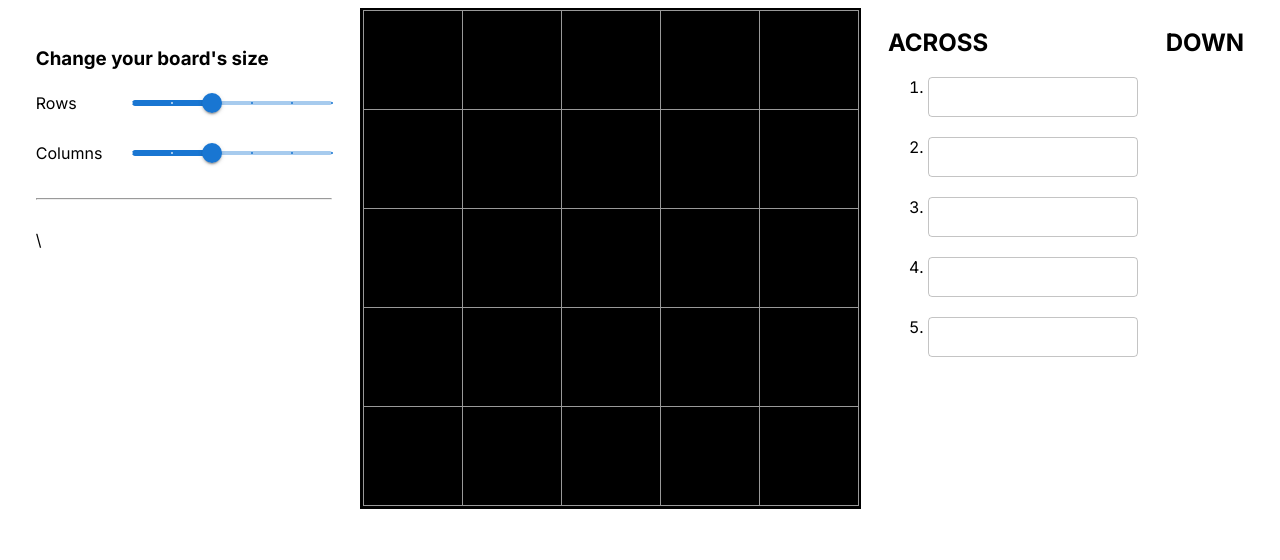
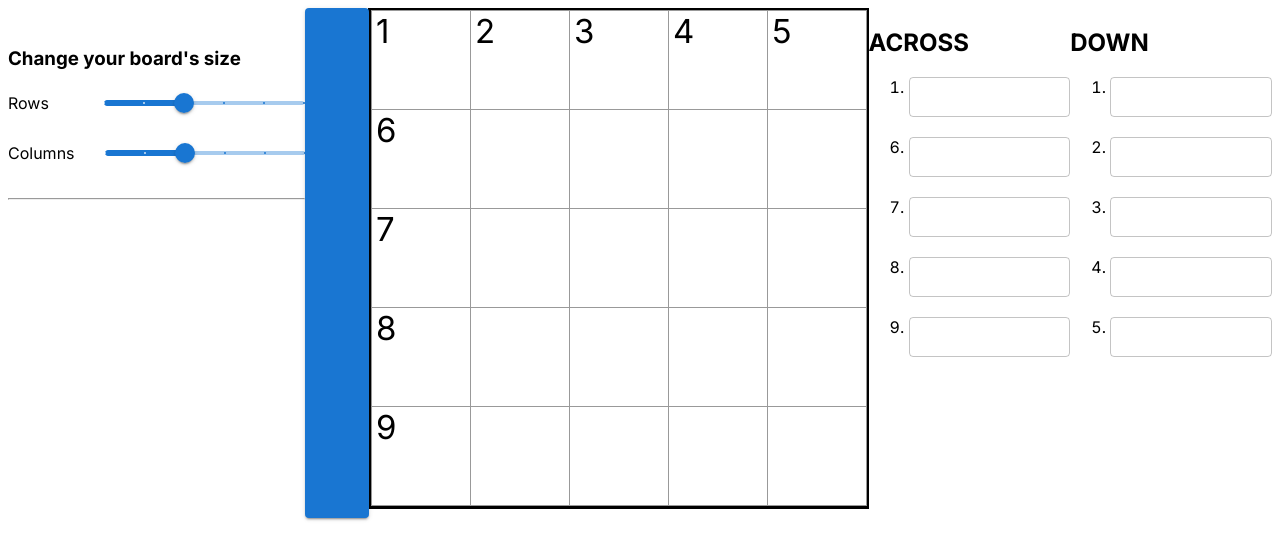
Before and after one commit to begilbert-sys/make-your-own-crossy, a Next.js app: page / in a window 1280 px wide. Shown: the top 560 px of the page. Built offline with nearby package versions, Linux system fonts and the light colour scheme.

Commit message:
autofill slow algorithm implemented

```diff
--- a/app/components/autofill.tsx
+++ b/app/components/autofill.tsx
@@ -1,99 +1,110 @@
-import {useContext} from 'react';
-import {BoardContext, IBoardContext} from "@/app/components/crossyinput/boardcontext";
+import { useContext } from 'react';
+
+import Button from '@mui/material/Button';
+
+import { Board } from '@/app/types/board';
+import { Coordinate } from '@/app/types/coordinate';
+import { Direction } from '@/app/types/selection';
+
+import { BoardContext, IBoardContext } from "@/app/contexts/boardcontext";
+
 import wordBank from "@/data/wordbank.json";
 
 
-function getWord(board: string[][], {rows, columns}: dimensions, currentCoord: Coordinate, direction: direction): string {
+function getWord(board: Board, currentCoord: Coordinate, direction: Direction): string {
     let result = "";
     while (true) {
-        const currentChar = board[currentCoord.row][currentCoord.column];
-        if (currentChar == '.') {
+        const currentChar = board.getCoord(currentCoord);
+        if (currentChar === '.') {
             return result;
         }
         result += currentChar;
         if (direction === "horizontal") {
-            if (currentCoord.column === columns - 1) {
+            if (currentCoord.column === board.columns - 1) {
                 return result;
             }
             currentCoord = new Coordinate(currentCoord.row, currentCoord.column + 1);
         }
         else if (direction === "vertical") {
-            if (currentCoord.row === rows - 1) {
+            if (currentCoord.row === board.rows - 1) {
                 return result;
             }
             currentCoord = new Coordinate(currentCoord.row + 1, currentCoord.column);
         }
     }
-}
 
-function wordMatch(prompt: string, word: string): boolean {
-    if (prompt.length != word.length) {
-        return false;
-    }
-    for (let i = 0; i < prompt.length; i++) {
-        if (prompt[i] !== ' ' && prompt[i] !== word[i]) {
-            return false;
-        }
-    }
-    return true;
 }
 
 function buildBoard(
-    board: string[][],
-    boardDimensions: dimensions,
+    board: Board,
     acrossList: Coordinate[],
     downList: Coordinate[],
     acrossIndex: number,
     downIndex: number): boolean
     {
-    const startingCoord = acrossList[acrossIndex];
+    let startingCoord;
     let word;
     if (acrossIndex === -1) {
-        word = getWord(board, boardDimensions, startingCoord, "vertical");
+        startingCoord = downList[downIndex];
+        word = getWord(board, startingCoord, "vertical");
     } else {
-        word = getWord(board, boardDimensions, startingCoord, "horizontal");
+        startingCoord = acrossList[acrossIndex]
+        word = getWord(board, startingCoord, "horizontal");
     }
-    const matches = wordBank.filter((word) => wordMatch(word.toLowerCase(), word));
+    // set up a regexp to match the word
+    let pattern = new RegExp("^" + word.replaceAll(" ", ".") + "$");
+    const matches = wordBank.filter(bankWord => word.length == bankWord.length && pattern.test(bankWord));
+
     for (let match = 0; match < matches.length; match++) {
         const matchWord = matches[match];
         for (let i = 0; i < word.length; i++) {
-            board[startingCoord.row][startingCoord.column + i] = matchWord[i];
+            if (acrossIndex === -1) {
+                board.set(startingCoord.row + i, startingCoord.column, matchWord[i]);
+            } else {
+                board.set(startingCoord.row, startingCoord.column + i, matchWord[i]);
+            }
         }
         let result;
         if (acrossIndex === -1) {
             if (downIndex === downList.length - 1) {
                 return true;
             }
-            if (buildBoard(board, boardDimensions, acrossList, downList, -1, downIndex + 1)) {
+            if (buildBoard(board, acrossList, downList, -1, downIndex + 1)) {
                 return true;
             }
         } else {
             if (acrossIndex === acrossList.length - 1) {
-                result = buildBoard(board, boardDimensions, acrossList, downList, -1, 0);
+                result = buildBoard(board, acrossList, downList, -1, 0);
             } else {
-                result = buildBoard(board, boardDimensions, acrossList, downList, acrossIndex + 1, -1);
+                result = buildBoard(board, acrossList, downList, acrossIndex + 1, -1);
             }
             if (result) {
                 return true;
             }
         }
     }
+    for (let i = 0; i < word.length; i++) {
+        if (acrossIndex === -1) {
+            board.set(startingCoord.row + i, startingCoord.column, word[i]);
+        } else {
+            board.set(startingCoord.row, startingCoord.column + i, word[i]);
+        }
+    }
     return false;
 }
-function fillBoard(board:string[][], boardDimensions: dimensions, acrossList: Coordinate[], downList: Coordinate[]): string[][] {
-    const boardCopy =  board.map(function(arr) {
-        return [...arr];
-    });
-    const result = buildBoard(board, boardDimensions, acrossList, downList, 0, -1);
+function fillBoard(board: Board): boolean {
+    return buildBoard(board, board.getAcrossList(), board.getDownList(), 0, -1);
+}
+
+export default function AutoFill() {
+    const {board, setBoard} = useContext<IBoardContext>(BoardContext);
+    const handleClick = () => {
+        const boardCopy = new Board(board.rows, board.columns, board);
+        const result = fillBoard(boardCopy);
+        if (result) {
+            setBoard(boardCopy);
+        }
+    }
+    return <Button variant="contained" onClick={handleClick}></Button>
 
 }
-
-interface IAutoFillProps {
-    boardDimensions: dimensions,
-    acrossList: Coordinate[],
-    downList: Coordinate[]
-}
-export default function AutoFill() {
-    const {board, setBoard} = useContext<IBoardContext>(BoardContext);
-
-}
--- a/app/components/clues.tsx
+++ b/app/components/clues.tsx
@@ -39,10 +39,9 @@ export default function Clues() {
             let added = false;
             if (acrossList.length > 0 && coords.equals(acrossList.at(-1)!)) {
                 clueNumber++;
-                const index = acrossList.length - acrossList.length;
                 let acrossCoords = acrossList.pop()!;
                 clueListAcross.push(
-                    <li value = {clueNumber} key={index} className={styles.clue}>
+                    <li value = {clueNumber} key={clueNumber} className={styles.clue}>
                         <TextField multiline size="small" variant="outlined" onFocus= {() => reFocusAcross(acrossCoords)}/>
                     </li>
                 );
@@ -52,10 +51,9 @@ export default function Clues() {
                 if (!added) {
                     clueNumber++;
                 }
-                const index = downList.length - downList.length;
                 let downCoords = downList.pop()!;
                 clueListDown.push(
-                    <li value = {clueNumber} key={index} className={styles.clue}>
+                    <li value = {clueNumber} key={clueNumber} className={styles.clue}>
                         <TextField multiline size="small" variant="outlined" onFocus= {() => reFocusDown(downCoords)}/>
                     </li>
                 );
--- a/app/components/crossybuilder.tsx
+++ b/app/components/crossybuilder.tsx
@@ -12,7 +12,8 @@ import { SelectionContext } from '@/app/contexts/selectioncontext';
 import BoardComponent from "@/app/components/boardcomponent";
 import DimensionSliders from "@/app/components/dimensionsliders";
 import Clues from "@/app/components/clues";
-import WordFinder from  "@/app/components/wordfinder";
+import WordFinder from "@/app/components/wordfinder";
+import AutoFill from "@/app/components/autofill";
 
 
 export default function CrossyBuilder() {
@@ -29,13 +30,13 @@ export default function CrossyBuilder() {
         {/* Board + Question Lists */}
         <div className={styles.layout}>
         {/* Row and Column sliders */}
-            <div>
+        <div>
             <DimensionSliders />
             <hr/>
-\
             </div>
             <SelectionContext.Provider value = {{selection, setSelection}}>
                 <BoardContext.Provider value = {{board, setBoard}}>
+                    <AutoFill />
                     <BoardComponent />
                 </BoardContext.Provider>
 
--- a/app/components/dimensionsliders.tsx
+++ b/app/components/dimensionsliders.tsx
@@ -10,7 +10,7 @@ import { BoardContext, IBoardContext } from '@/app/contexts/boardcontext';
 export default function DimensionSliders() {
     const {board, setBoard} = useContext<IBoardContext>(BoardContext);
     const changeBoardSize = (rows: number, columns: number) => {
-        setBoard(new Board(rows, columns, board));
+        //setBoard(new Board(rows, columns, board));
     }
     return (
         <div>
--- a/app/components/square.tsx
+++ b/app/components/square.tsx
@@ -14,7 +14,7 @@ import { BoardContext, IBoardContext } from '@/app/contexts/boardcontext';
 import { SelectionContext, ISelectionContext } from '@/app/contexts/selectioncontext';
 
 function getMaxBoardSize(board: Board) {
-    /* returns max(rows, columns) */
+    /* return max(rows, columns) */
     return board.rows > board.columns ? board.rows : board.columns;
 }
 
@@ -53,23 +53,25 @@ export default function Square({coords, highlighted, nextWord, cornerValue} : IS
     const {selection, setSelection} = useContext<ISelectionContext>(SelectionContext);
     const {board, setBoard} = useContext<IBoardContext>(BoardContext);
 
-    let char = board.getCoord(coords);
+    const inputRef = useRef<HTMLInputElement>(null);
+    if (inputRef.current != null && selection.focus && coords.equals(selection.coordinate)) {
+        inputRef.current.focus();
+    }
+
+    const char: string = board.getCoord(coords);
+    const disabled = char === '.';
     const setChar = (newChar: string) => {
         let newBoard = new Board(board.rows, board.columns, board);
         newBoard.setCoord(coords, newChar);
         setBoard(newBoard);
     };
 
-    const inputRef = useRef<HTMLInputElement>(null);
-    if (inputRef.current != null && selection.focus && coords.equals(selection.coordinate)) {
-        inputRef.current.focus();
-    }
-
     const classList = clsx(
         styles.square,
         {[styles.highlighted]: highlighted},
-        {[styles.blank]: char === ' '},
-        {[styles.selected]: coords.equals(selection.coordinate) && selection.focus}
+        {[styles.disabled]: disabled},
+        {[styles.selected]: coords.equals(selection.coordinate) && selection.focus},
+        {[styles.disabledSelected]: disabled && coords.equals(selection.coordinate) && selection.focus}
     );
 
     const handleKeyPress = (e: KeyboardEvent) => {
@@ -86,6 +88,14 @@ export default function Square({coords, highlighted, nextWord, cornerValue} : IS
                 /* jump to the next word */
                 if (nextWord) {
                     modifiedSelection.coordinate = nextWord;
+                }
+                break;
+
+            case '.':
+                if (disabled) {
+                    setChar(' ');
+                } else {
+                    setChar('.');
                 }
                 break;
 
@@ -125,11 +135,10 @@ export default function Square({coords, highlighted, nextWord, cornerValue} : IS
                     modifiedSelection.coordinate = new Coordinate(selection.coordinate.row, selection.coordinate.column - 1);
                 }
                 break;
-
             default:
                 /* if the keypress was a letter, assign the square to that letter */
                 if (e.key.length === 1 && e.key.match(/[a-zA-Z]/)) {
-                    setChar(e.key);
+                    setChar(e.key.toLowerCase());
                     modifiedSelection.coordinate = getNextSquare(coords, selection, board.rows, board.columns);
                 }
         }
@@ -146,6 +155,7 @@ export default function Square({coords, highlighted, nextWord, cornerValue} : IS
         modifiedSelection.focus = true;
         setSelection(modifiedSelection);
     }
+
     let floatingArrow;
     if (coords.equals(selection.coordinate)) {
         const arrowIcon = (selection.direction === "horizontal" ?
@@ -159,7 +169,7 @@ export default function Square({coords, highlighted, nextWord, cornerValue} : IS
         <input
             ref = {inputRef}
             type = "text"
-            value = {char}
+            value = {char === '.' ? ' ' : char}
             maxLength = {1}
             className = {classList}
             onKeyDown = {handleKeyPress}
--- a/app/types/board.ts
+++ b/app/types/board.ts
@@ -2,20 +2,20 @@ import { Coordinate } from "@/app/types/coordinate";
 import { Selection, Direction } from "@/app/types/selection";
 
 export class Board {
-    private board: string[][]
+    board: string[][]
     rows: number
     columns: number
 
     constructor(rows: number, columns: number, oldBoard?: Board) {
-        this.rows = oldBoard ? oldBoard.rows : rows;
-        this.columns = oldBoard ? oldBoard.columns : columns;
+        this.rows = rows;
+        this.columns = columns;
         if (oldBoard) {
             this.board = [];
             for (let row = 0; row < rows; row++) {
                 let newRow = [];
                 for (let col = 0; col < columns; col++) {
                     if (row < oldBoard.rows && col < oldBoard.columns) {
-                        newRow.push(oldBoard.get(row, columns));
+                        newRow.push(oldBoard.get(row, col));
                     } else {
                         newRow.push(' ');
                     }
@@ -42,11 +42,11 @@ export class Board {
     setCoord(coord: Coordinate, value: string) {
         this.set(coord.row, coord.column, value);
     }
-    get(row: number, column: number): string{
+    get(row: number, column: number): string {
         return this.board[row][column];
     }
     getCoord(coord: Coordinate) {
-        return this.board[coord.row][coord.column];
+        return this.get(coord.row, coord.column);
     }
 
     getAcrossList(): Coordinate[] {
@@ -70,8 +70,8 @@ export class Board {
         for (let row = 0; row < this.rows; row++) {
             for (let col = 0; col < this.columns; col++) {
                 if (this.board[row][col] != '.'
-                && (row === 0 || this.board[row-1][col] === ' ')
-                && (row + 2 < this.rows && this.board[row+1][col] != ' ' && this.board[row+2][col] != ' ')) {
+                && (row === 0 || this.board[row-1][col] === '.')
+                && (row + 2 < this.rows && this.board[row+1][col] != '.' && this.board[row+2][col] != '.')) {
                     downList.push(new Coordinate(row, col));
                 }
             }
--- a/styles/Home.module.css
+++ b/styles/Home.module.css
@@ -23,12 +23,17 @@
 .highlighted {
 	background-color: #A7D8FF;
 }
-.blank {
+.disabled {
 	background-color: #000;
 }
 .selected {
-	background-color: #FFD902 !important;
+	background-color: #FFD902
 }
+.disabledSelected {
+	background-color: #927B02 !important;
+}
+
+
 .cornerValue {
 	position: absolute;
 	font-size: calc(165px / var(--board-size));
```
Also changed, not shown: app/components/boardcomponent.tsx (+5 -6 lines), data/wordbank.json.
